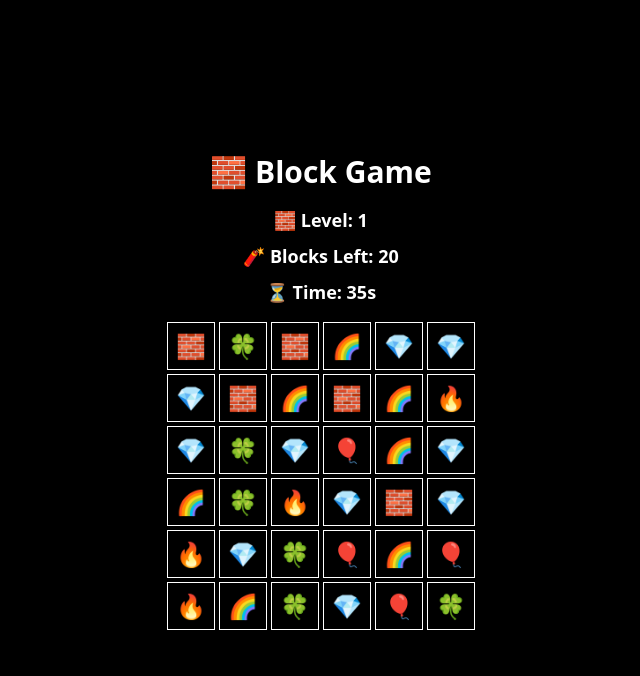
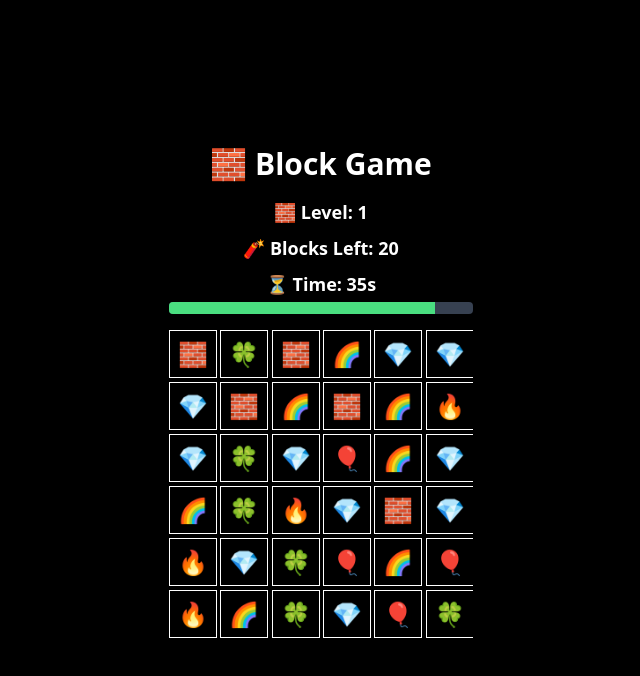
Before and after one commit to MateoXRP/block-game, a React (Vite) app: page / in a window 1280 px wide. Shown: the top 676 px of the page, without its empty margins (319-959 px from the left). Built offline with nearby package versions, Linux system fonts and the light colour scheme.

Commit message:
Added timer countdownbar to HUD

```diff
--- a/src/App.jsx
+++ b/src/App.jsx
@@ -50,9 +50,7 @@ export default function App() {
     });
   };
 
-  const handleAnimationsComplete = () => {
-    // No longer needed to check blocksRemaining here
-  };
+  const handleAnimationsComplete = () => {};
 
   const applyTimeBonus = (seconds) => {
     setTimeLeft(prev => prev + seconds);
@@ -99,10 +97,13 @@ export default function App() {
     setTotalCleared(0);
   };
 
+  const timePercent = (timeLeft / STARTING_TIMER) * 100;
+
   return (
     <div className="min-h-screen flex flex-col items-center justify-center">
       <h1 className="text-3xl font-bold mb-4">🧱 Block Game</h1>
 
+      <div className="w-full max-w-[320px] px-2">
         {isGameOver ? (
           <GameOver
             level={level}
@@ -121,6 +122,7 @@ export default function App() {
               level={level}
               blocksRemaining={blocksRemaining}
               timeLeft={timeLeft}
+              timePercent={timePercent}
             />
             <Board
               board={board}
@@ -134,6 +136,7 @@ export default function App() {
           </>
         )}
       </div>
+    </div>
   );
 }
 
--- a/src/components/HUD.jsx
+++ b/src/components/HUD.jsx
@@ -1,9 +1,19 @@
-export default function HUD({ level, blocksRemaining, timeLeft }) {
+export default function HUD({ level, blocksRemaining, timeLeft, timePercent }) {
+  const barColor = timePercent < 25 ? 'bg-red-500' : 'bg-green-400';
+
   return (
     <div className="w-full text-center mb-4 text-lg font-bold space-y-2">
       <div>🧱 Level: {level}</div>
       <div>🧨 Blocks Left: {blocksRemaining}</div>
-      <div>⏳ Time: {timeLeft}s</div>
+      <div>
+        ⏳ Time: {timeLeft}s
+        <div className="w-full h-3 bg-gray-700 rounded mt-1 overflow-hidden">
+          <div
+            className={`h-3 ${barColor} transition-all duration-500 ease-linear`}
+            style={{ width: `${Math.max(0, timePercent)}%` }}
+          />
+        </div>
+      </div>
     </div>
   );
 }
```
Lines whose indentation alone changed are shown as unchanged.
